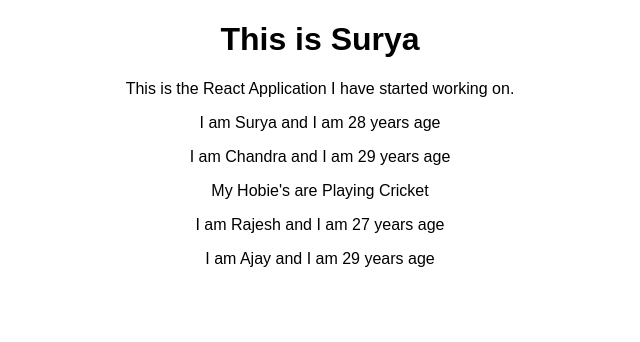
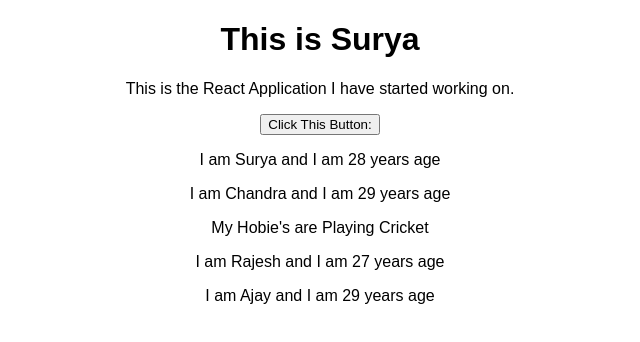
Before and after one commit to suryawebdev/react-complete-guide, a React (Create React App) app: page / in a window 1280 px wide. Shown: the top 342 px of the page, without its empty margins (320-960 px from the left). Built offline with nearby package versions, Linux system fonts and the light colour scheme.

Commit message:
State and Props Learning.

```diff
--- a/src/App.js
+++ b/src/App.js
@@ -3,15 +3,37 @@ import './App.css';
 import Person from './Person/Person';
 
 class App extends Component {
+    state = {
+        persons : [
+            {name:"Surya", age:28},
+            {name:"Chandra", age:29},
+            {name:"Rajesh", age:27},
+            {name:"Ajay", age:29}
+        ]
+    }
+    buttonHandler = () => {
+        //console.log("I have clicked Button");
+        //Don't do this, as react won't allow this//this.state.persons[0].name = "Polina";
+        //instead
+        this.setState({
+            persons :[
+                {name:"Surya", age:28},
+                {name:"Polina", age:26},
+                {name:"Rajesh", age:27},
+                {name:"Ajay", age:25}
+            ]
+        })
+    }
     render() {
         return (
             <div className="App">
                 <h1>This is Surya</h1>
                 <p>This is the React Application I have started working on.</p>
-                <Person name="Surya" age="28"/>
-                <Person name="Chandra" age="29">My Hobie's are Playing Cricket</Person>
-                <Person name="Rajesh" age="27"/>
-                <Person name="Ajay" age="29"/>
+                <button onClick={this.buttonHandler}>Click This Button:</button>
+                <Person name={this.state.persons[0].name} age={this.state.persons[0].age}/>
+                <Person name={this.state.persons[1].name} age={this.state.persons[1].age}>My Hobie's are Playing Cricket</Person>
+                <Person name={this.state.persons[2].name} age={this.state.persons[2].age}/>
+                <Person name={this.state.persons[3].name} age={this.state.persons[3].age}/>
             </div>
         );
         //return React.createElement('div', null, )
```
